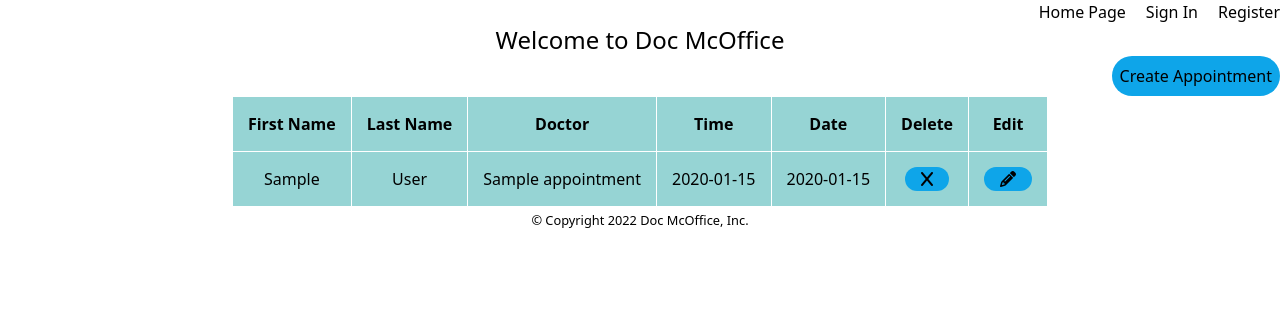
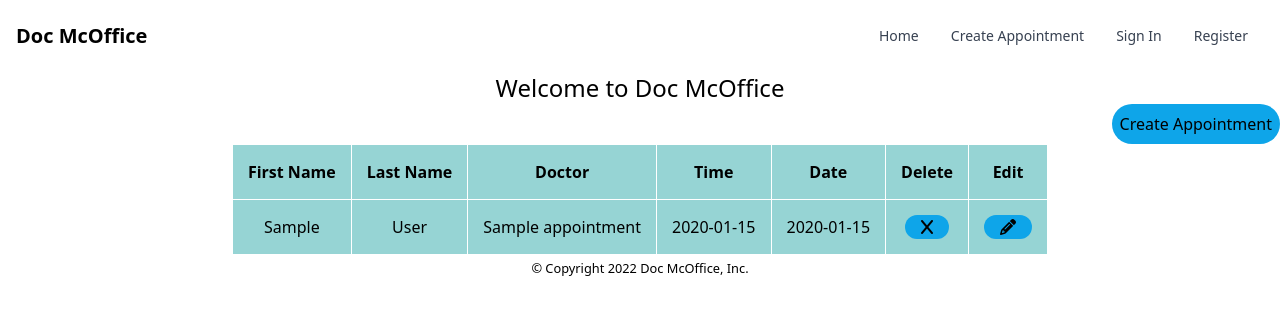
Before and after one commit to rbidon/DocMcOffice, a Node server app: page /patient/ in a window 1280 px wide. Shown: the top 315 px of the page. Run offline with Node 20, Linux system fonts and the light colour scheme; tables that the repository leaves empty hold one stand-in row (values such as "Sample post"); some libraries are stand-ins or nearby versions.

Commit message:
Completed my routes and are able to CRUD properly will be doing styling

```diff
--- a/public/css/style.css
+++ b/public/css/style.css
@@ -48,3 +48,15 @@ input[type=text],select {
     justify-content: flex-end;
     gap:2px;
   }
+  .home:visited{
+    color: rgb(29 78 216);
+  }
+  .create:visited{
+    color: rgb(29 78 216);
+  }
+  .signIn{
+    color: rgb(29 78 216);
+  }
+  .register:active{
+    color: rgb(29 78 216);
+  }
--- a/views/index.ejs
+++ b/views/index.ejs
@@ -31,10 +31,15 @@
 
           <td><%=allAppts[i].docName%></td>
         <!-- Time Section -->
+          <td><%=allAppts[i].time%></td>
+            <% if(allAppts[i].time > 12){%>
+             let miltaryTime =allAppts[i].time - 12
 
-          <td><%=allAppts[i].time%></td>
+                <% } else {} %>
         <!-- Date Section -->
             <td><%=allAppts[i].date%></td>
+
+
         <!-- First Appt Section -->
             <!-- <td>
             <% if(allAppts[i].firstAppt === true) {%>
--- a/views/partials/header.ejs
+++ b/views/partials/header.ejs
@@ -14,19 +14,31 @@
     <title>Doc McOffice</title>
 </head>
 <body>
-    <nav>
-        <ul class="nav-items container">
-            <li>
-                <a href="/patient">Home Page</a>
-            </li>
-            <!-- <li>
-                <a href="#">Create Appointment</a>
-            </li> -->
-            <li>
-                <a href="#">Sign In</a>
-            </li>
-            <li>
-                <a href="#">Register</a>
-            </li>
+
+<nav class="bg-white border-gray-200 px-2 sm:px-4 py-2.5 rounded dark:bg-gray-900">
+    <div class="container flex flex-wrap justify-between items-center mx-auto">
+      <a href="/patient" class="flex items-center">
+          <span class="self-center text-xl font-semibold whitespace-nowrap dark:text-white">Doc McOffice</span>
+      </a>
+      <button data-collapse-toggle="navbar-default" type="button" class="inline-flex items-center p-2 ml-3 text-sm text-gray-500 rounded-lg md:hidden hover:bg-gray-100 focus:outline-none focus:ring-2 focus:ring-gray-200 dark:text-gray-400 dark:hover:bg-gray-700 dark:focus:ring-gray-600" aria-controls="navbar-default" aria-expanded="false">
+        <span class="sr-only">Open main menu</span>
+        <svg class="w-6 h-6" aria-hidden="true" fill="currentColor" viewBox="0 0 20 20" xmlns="http://www.w3.org/2000/svg"><path fill-rule="evenodd" d="M3 5a1 1 0 011-1h12a1 1 0 110 2H4a1 1 0 01-1-1zM3 10a1 1 0 011-1h12a1 1 0 110 2H4a1 1 0 01-1-1zM3 15a1 1 0 011-1h12a1 1 0 110 2H4a1 1 0 01-1-1z" clip-rule="evenodd"></path></svg>
+      </button>
+      <div class="hidden w-full md:block md:w-auto" id="navbar-default">
+        <ul class="flex flex-col p-4 mt-4 bg-gray-50 rounded-lg border border-gray-100 md:flex-row md:space-x-8 md:mt-0 md:text-sm md:font-medium md:border-0 md:bg-white dark:bg-gray-800 md:dark:bg-gray-900 dark:border-gray-700">
+          <li>
+            <a href="/patient" class="home block py-2 pr-4 pl-3 text-white bg-blue-700 rounded md:bg-transparent md:text-gray-700 md:p-0 dark:text-white" aria-current="page">Home</a>
+          </li>
+          <li>
+            <a href="/patient/new" class=" create block py-2 pr-4 pl-3 text-gray-700 rounded hover:bg-gray-100 md:hover:bg-transparent md:border-0 md:hover:text-blue-700 md:p-0 dark:text-gray-400 md:dark:hover:text-white dark:hover:bg-gray-700 dark:hover:text-white md:dark:hover:bg-transparent">Create Appointment</a>
+          </li>
+          <li>
+            <a href="#" class=" signIn block py-2 pr-4 pl-3 text-gray-700 rounded hover:bg-gray-100 md:hover:bg-transparent md:border-0 md:hover:text-blue-700 md:p-0 dark:text-gray-400 md:dark:hover:text-white dark:hover:bg-gray-700 dark:hover:text-white md:dark:hover:bg-transparent">Sign In</a>
+          </li>
+          <li>
+            <a href="#" class="register block py-2 pr-4 pl-3 text-gray-700 rounded hover:bg-gray-100 md:hover:bg-transparent md:border-0 md:hover:text-blue-700 md:p-0 dark:text-gray-400 md:dark:hover:text-white dark:hover:bg-gray-700 dark:hover:text-white md:dark:hover:bg-transparent">Register</a>
+          </li>
         </ul>
-    </nav>
+      </div>
+    </div>
+  </nav>
```
